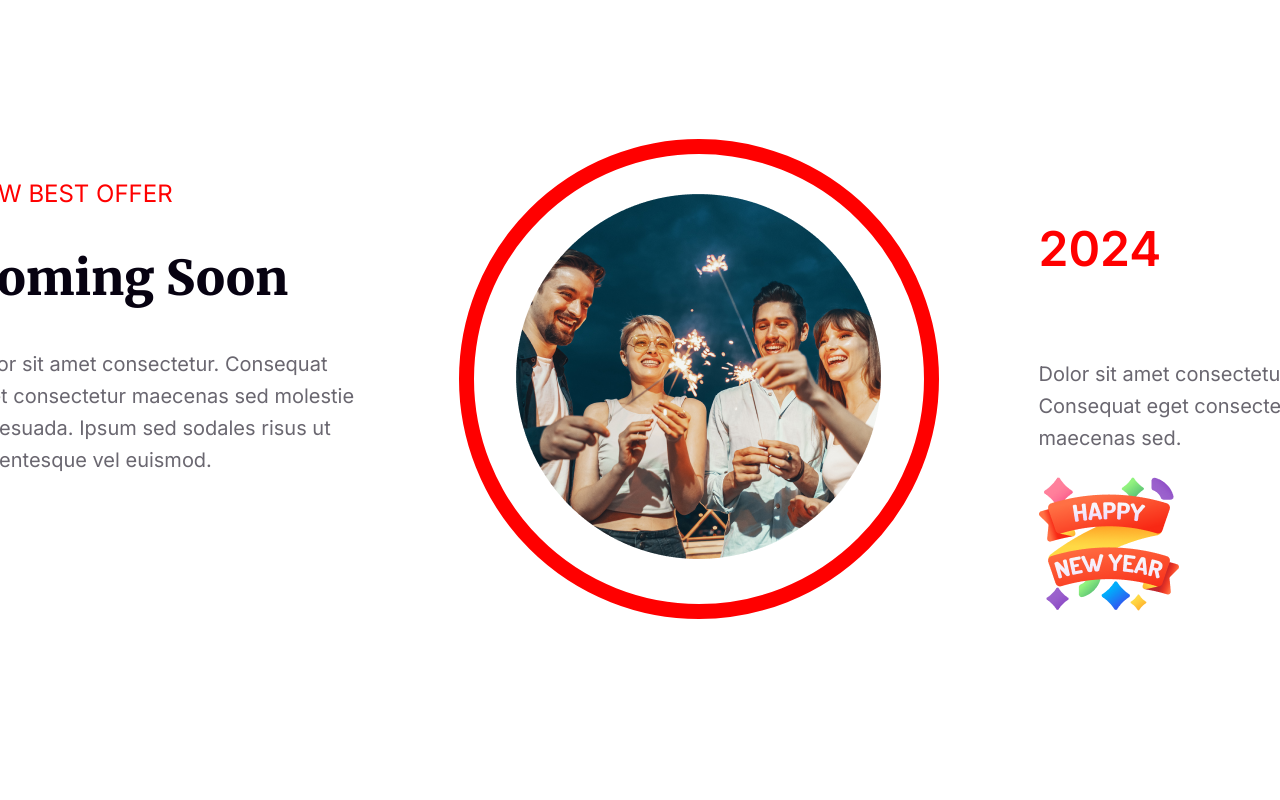
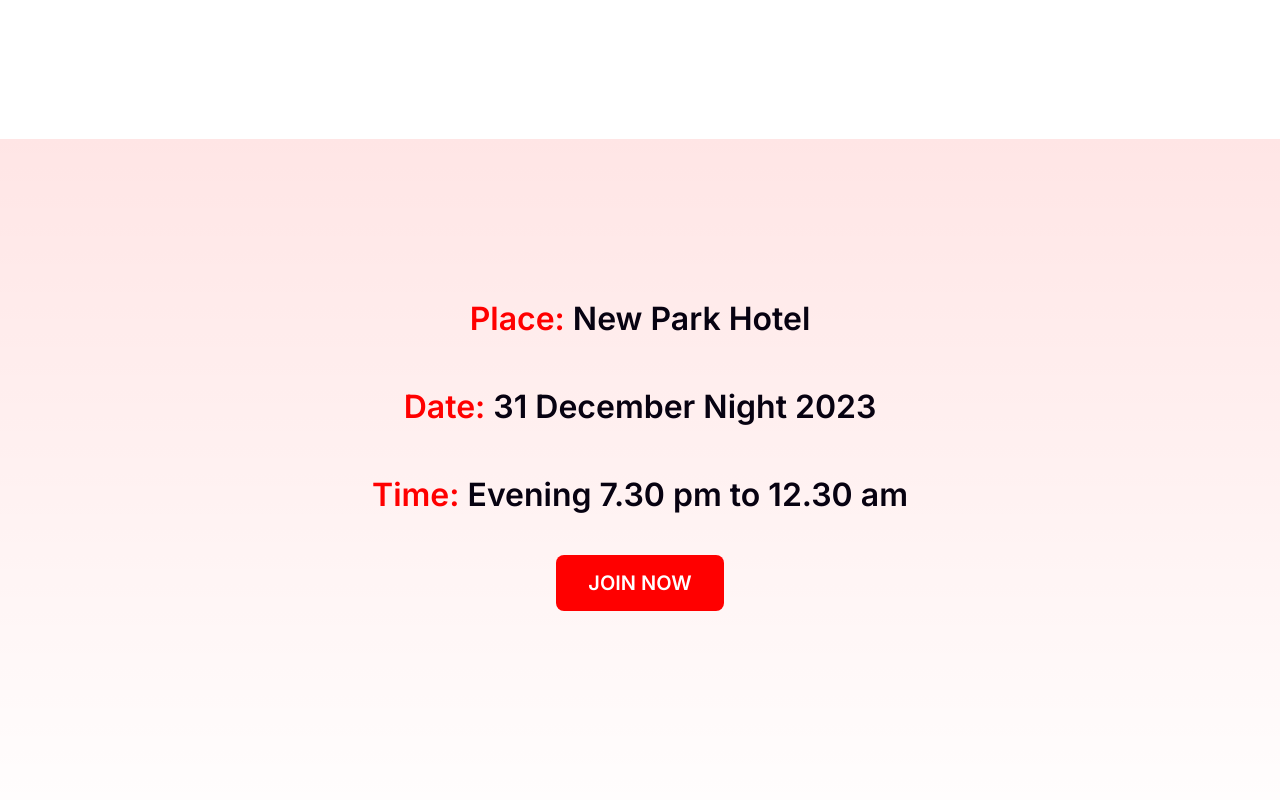
Before and after one commit to nuhaiyan/my-new-year-web, a plain HTML site: page index.html in a window 1280 px wide. Shown: the part 2560-3360 px from the top of the page. Drawn offline with Linux system fonts and the light colour scheme.

```diff
--- a/index.html
+++ b/index.html
@@ -46,6 +46,18 @@
             </div>
         </section>
 
+        <section class="section-6">
+            <div class="sec6-container">
+                <div class="sec6-p1">
+                    <p><span style="color: red;">Place:</span> New Park Hotel</p>
+                    <p><span style="color: red;">Date:</span> 31 December Night 2023</p>
+                    <p><span style="color: red;">Time:</span> Evening 7.30 pm to 12.30 am</p>
+                </div>
+                <div class="sec6-p20">
+                    <button class="sec6-p2">JOIN NOW</button>
+                </div>
+            </div>
+        </section>
 
         <section class="section-3">
 
@@ -114,7 +126,7 @@
         <section class="section-5">
             <div class="sec5-container">
                 <div class="sec5-p1">
-                    <img src="image/gp email.png" alt="">
+                    <img src="image/gp email.png">
                     <h2 class="sec5-title">Subscribe Newsletter</h2>
                     <h5 class="sce5-info">Dolor sit amet consectetur. Consequat eget consectetur maecenas sed molestie malesuada. Ipsum sed sodales risus ut pellentesque vel euismod. </h5>
                 </div>
@@ -160,8 +172,6 @@
                             </div>
             </div>
             </div>
-
-
         </footer>
     </main>
 </body>
--- a/styles.css
+++ b/styles.css
@@ -164,7 +164,7 @@ font-family: Inter;
 font-size: 48px;
 font-style: normal;
 font-weight: 700;
-padding-bottom: 0px;
+margin-bottom: -5px;
 line-height: normal;
 }
 .sec3-p3-info{
@@ -200,7 +200,6 @@ line-height: 32px;
     font-style: normal;
     font-weight: 900;
     line-height: normal;
-    text-transform: capitalize;
 }
 .sec4-p3-info{
     color: rgba(7, 2, 17, 0.60);
@@ -320,8 +319,6 @@ line-height: 32px;
 }
 
 .section-5{
-
-
 margin: auto;
 display: flex;
 align-items: center;
@@ -342,7 +339,6 @@ font-size: 48px;
 font-style: normal;
 font-weight: 900;
 line-height: normal;
-text-transform: capitalize;
 }
 
 .sce5-info{
@@ -355,17 +351,23 @@ font-weight: 400;
 line-height: 32px;
 width: 896px;
 }
-
 .sec5-p1 img{
     width: 150px;
 height: 150px;
+margin: auto;
 display: flex;
 justify-content: center;
+align-items: center;
 }
 
 .sec5-p1 input{
     border-radius: 50px 0 0 50px;
     border: none;
+    padding-left: 25px;
+    font-family: Inter;
+    font-size: 20px;
+    font-weight: 500;
+    outline: none;
     background: #FFF;
     width: 648px;
     height: 72px;
@@ -374,10 +376,10 @@ justify-content: center;
 .sec5-btn{
     cursor: pointer;
     border:none;
-    /* padding-top: 10px; */
     width: 210px;
     height: 72px;
     flex-shrink: 0;
+    margin-left: -5px;
     border-radius: 0px 50px 50px 0px;
     background: #F00;
     color: #FFF;
@@ -412,15 +414,13 @@ footer{
     color: #FFF;
     font-family: Inter;
     font-size: 24px;
-    font-style: normal;
     font-weight: 500;
-    line-height: 40px; /* 166.667% */
+    line-height: 40px;
 }
 .foot-p4{
     color: #FFF;
     font-family: Inter;
     font-size: 24px;
-    font-style: normal;
     font-weight: 500;
     line-height: normal;
 }
@@ -436,9 +436,53 @@ font-family: Inter;
 font-size: 24px;
 font-style: normal;
 font-weight: 500;
-line-height: 40px; /* 166.667% */
+line-height: 40px;
 }
 .foot-p5{
     color: #FFF;
 font-family: Inter;
 }
+.section-6{
+    margin: auto;
+    display: flex;
+    justify-content: center;
+    align-items: center;
+
+}
+.sec6-container{
+    margin-top: 200px;
+    padding: 120px;
+    border-radius: 20px;
+    width: 1150px;
+    height: 482px;
+    flex-shrink: 0;
+    background: linear-gradient(180deg, rgba(255, 0, 0, 0.10) 0%, rgba(255, 0, 0, 0.00) 100%);
+}
+.sec6-p1{
+    color: #070211;
+    text-align: center;
+    font-family: Inter;
+    font-size: 32px;
+    font-style: normal;
+    font-weight: 600;
+    line-height: 56px;
+}
+.sec6-p20{
+    display: flex;
+    justify-content: center;
+    align-items: center;
+}
+.sec6-p2
+{
+    cursor: pointer;
+    border: none;
+    border-radius: 8px;
+    background: #F00;
+    padding: 16px 32px;
+    gap: 10px;
+    color: #FFF;
+    text-align: center;
+    font-family: Inter;
+    font-size: 20px;
+    font-weight: 700;
+}
```
